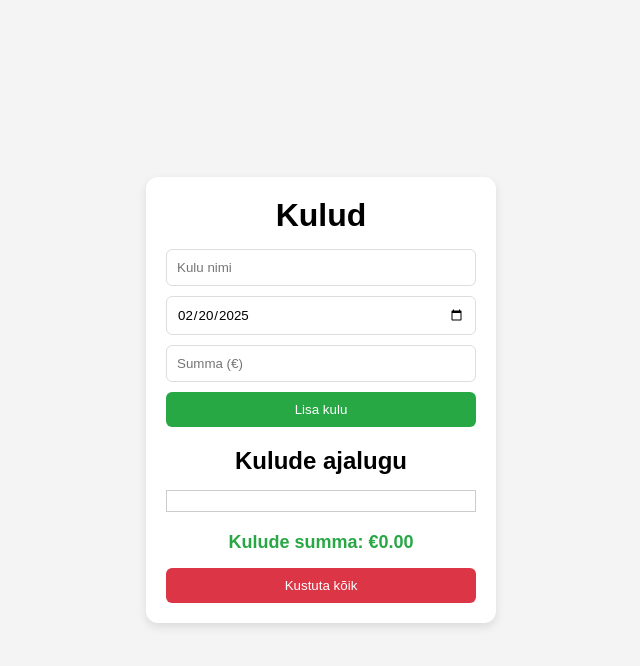
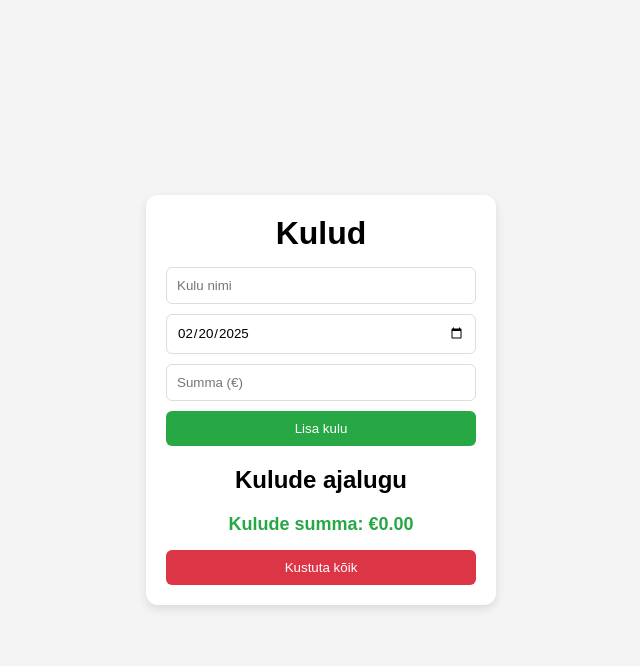
Before and after one commit to TheBighi/kulud-website, a Flask app: page / in a window 1280 px wide. Shown: the top 666 px of the page, without its empty margins (319-959 px from the left). Run offline with Flask 3, Linux system fonts and the light colour scheme; data that the repository does not hold is empty; some libraries are stand-ins or nearby versions.

Commit message:
made so expense list is invis while nothing is in it

```diff
--- a/static/styles.css
+++ b/static/styles.css
@@ -91,7 +91,9 @@ ul li {
   padding: 10px; /* Optional: Adds spacing inside */
   list-style-type: none; /* Optional: Removes bullet points */
 }
-
+#expense-list:empty {
+  display: none;
+}
 .delete-all-btn {
   background: #dc3545;
   color: white;
```
